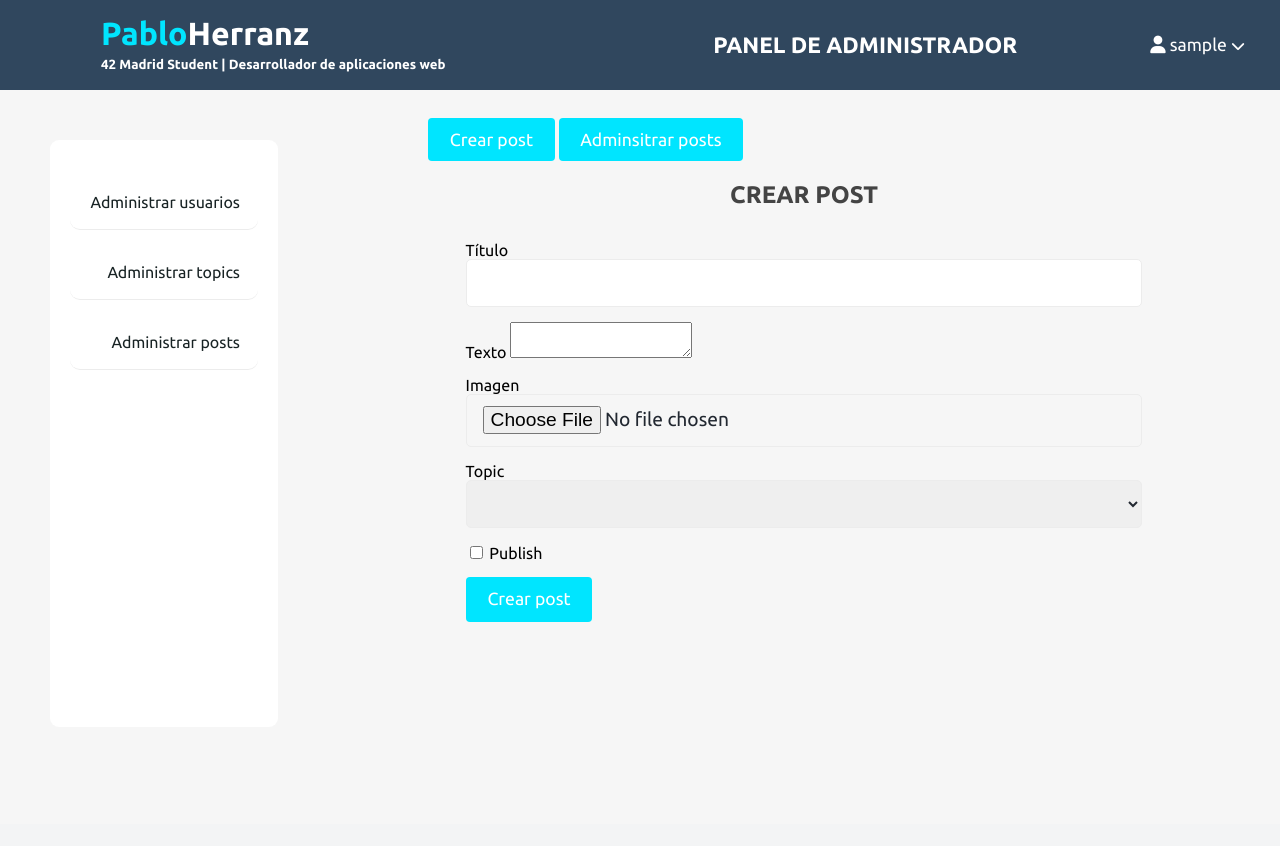
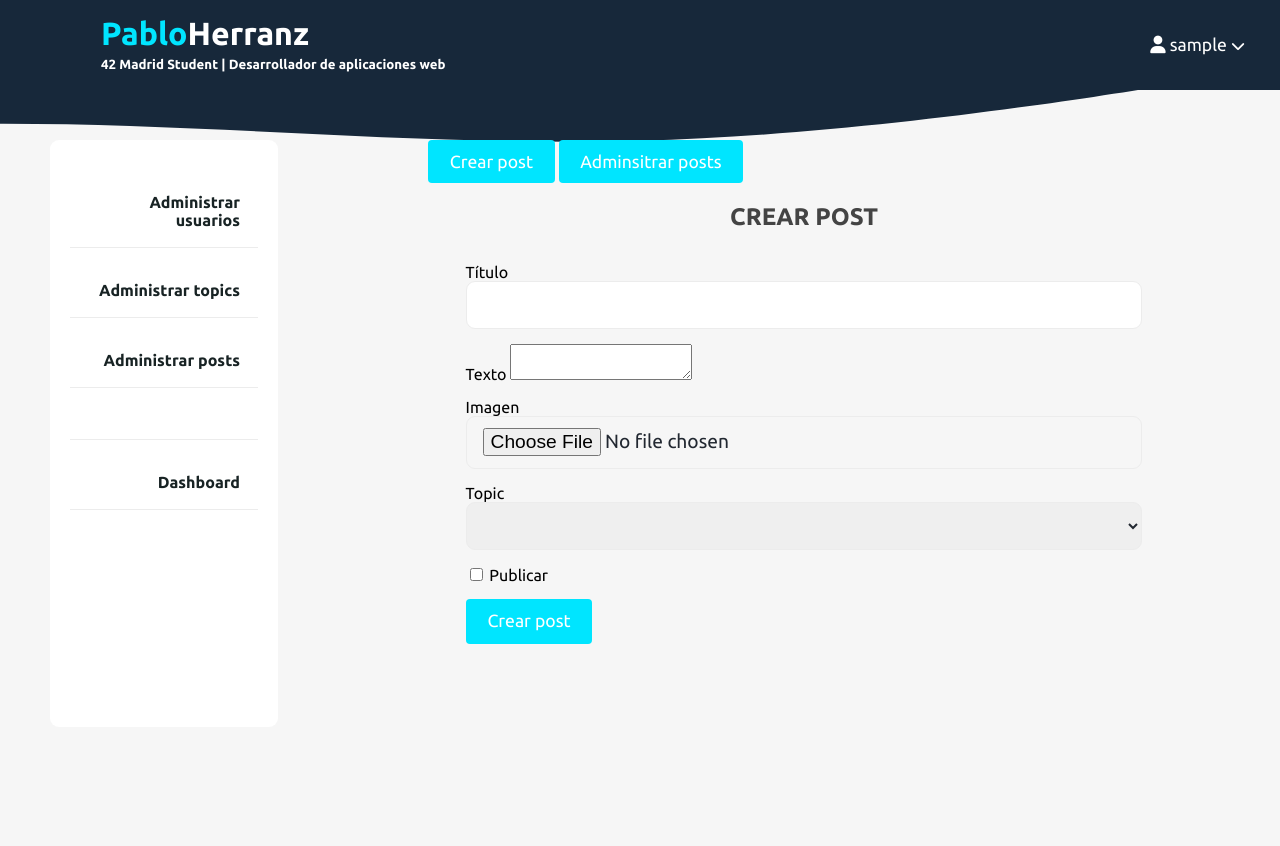
Before and after one commit to pabloherranzcano/TFC, a PHP site: page /admin/posts/create.php in a window 1280 px wide. Before the commit the page ends 622 px from the top, so only its background shows below. Run offline with PHP 8.4, Linux system fonts and the light colour scheme; the visitor is signed in with stand-in values (Sample User, id 1); data that the repository does not hold is empty; some libraries are stand-ins or nearby versions.

Commit message:
Todo tira

```diff
--- a/admin/dashboard.php
+++ b/admin/dashboard.php
@@ -44,7 +44,7 @@ adminOnly();
 		<div class="admin-content">
 			<div class="content">
 
-				<h2 class="page-title">Bienvenido al panel de control del administrador</h2>
+				<h2 class="dashboard-message">Bienvenido al panel de control del administrador</h2>
 
 				<?php include ROOT_PATH . "/app/includes/messages.php"; ?>
 
--- a/admin/posts/create.php
+++ b/admin/posts/create.php
@@ -95,12 +95,12 @@ adminOnly();
 						<?php if (empty($published)) : ?>
 							<label>
 								<input type="checkbox" name="published">
-								Publish
+								Publicar
 							</label>
 						<?php else : ?>
 							<label>
 								<input type="checkbox" name="published" checked>
-								Publish
+								Publicar
 							</label>
 						<?php endif; ?>
 					</div>
--- a/admin/posts/index.php
+++ b/admin/posts/index.php
@@ -4,6 +4,8 @@ include ROOT_PATH . "/app/controllers/posts.php";
 
 // Llamamos a adminOnly(), para comprobar si el usuario tiene o no permisos.
 adminOnly();
+
+$records = getPostRecords();
 ?>
 
 <!DOCTYPE html>
@@ -56,7 +58,6 @@ adminOnly();
 					<thead>
 						<th>#</th>
 						<th>Título</th>
-						<th>Autor</th>
 						<th colspan='3'>Opciones</th>
 					</thead>
 					<tbody>
@@ -64,7 +65,6 @@ adminOnly();
 							<tr>
 								<td><?php echo $key + 1; ?></td>
 								<td><?php echo $post['title']; ?></td>
-								<td><?php echo $post['username']; ?></td>
 								<td><a href="edit.php?id=-<?php echo $post['id'] ?>-" class="edit">Editar</a></td>
 								<td><a href="edit.php?delete_id=<?php echo $post['id'] ?>" class="delete">Eliminar</a></td>
 
--- a/admin/users/index.php
+++ b/admin/users/index.php
@@ -46,7 +46,7 @@ adminOnly();
 		<!-- Admin content -->
 		<div class="admin-content">
 			<div class="btn-group">
-			<a href="create.php" class="btn btn-big">Crear&nbsp;usuario</a>
+				<a href="create.php" class="btn btn-big">Crear&nbsp;usuario</a>
 				<a href="index.php" class="btn btn-big">Administrar&nbsp;usuario</a>
 			</div>
 
--- a/app/database/db.php
+++ b/app/database/db.php
@@ -224,7 +224,7 @@ function delete($table, $id)
 }
 
 /*
-** unción para saber quién ha escrito un post, ya que user_id es foreign key de la tabla POSTS, y no podremos obtener
+** Función para saber quién ha escrito un post publicado, ya que user_id es foreign key de la tabla POSTS, y no podremos obtener
 ** el nombre del "user_id" sin hacer un inner join en la consulta
 **
 ** SELECT p.*, u.username
@@ -250,6 +250,34 @@ function getPublishedPosts()
 	return ($records);
 }
 
+/*
+** Función para saber quién ha escrito un post. Recogemos todos los datos de los posts, y de ahí extraemos
+** quién es el autor.
+**
+** SELECT p.*, u.username
+** 			FROM posts AS p
+** 			JOIN users AS u
+** 			ON p.user_id=u.id;
+** 			WHERE published=1
+** 			AND published=0"
+**
+** Ponemos ? en p.published para poder pasarlo como condición a la hora de llamar a executeQuery, que recibe
+** la query sql y una condición.
+*/
+function getPostRecords()
+{
+	global $connection;
+
+	$sql = "SELECT p.*, u.username
+			FROM posts AS p
+			JOIN users AS u
+			ON p.user_id=u.id
+			WHERE p.published=1
+			OR p.published=0";
+	$stmt = executeQuery($sql, ['published' => 1]);
+	$records = $stmt->get_result()->fetch_all(MYSQLI_ASSOC);
+	return ($records);
+}
 /*
 ** Función para buscar posts. Le entra por parámetro la palabra a buscar. Es muy parecida a getPublishedPosts,
 ** sólo que añadiendo AND y OR. Sería como decirle "búscame los posts publicados y cuyo título O cuerpo contenga
@@ -284,7 +312,7 @@ function searchPosts($term)
 }
 
 /*
-** Función para buscar toos los posts de una temática determinada.Le entra por parámetro el id de la temática.
+** Función para buscar toos los posts de una temática determinada. Le entra por parámetro el id de la temática.
 ** Es muy parecida a getPublishedPosts, sólo que añadiendo AND. Sería como decirle "búscame los posts publicados
 ** que pertenezcan a la temática (topic_id) X.
 **
--- a/app/includes/adminHeader.php
+++ b/app/includes/adminHeader.php
@@ -6,7 +6,6 @@
 			<h5 class="logo-description">42 Madrid Student | Desarrollador de aplicaciones web</h5>
 		</a>
 	</div>
-	<h1 class="central">PANEL DE ADMINISTRADOR</h1>
 	<i class="fa fa-bars burger"></i>
 	<ul class="nav">
 		<?php if (isset($_SESSION['id'])) : ?>
--- a/app/includes/adminSidebar.php
+++ b/app/includes/adminSidebar.php
@@ -4,6 +4,8 @@
 		<li><a href="<?php echo BASE_URL . "/admin/users/index.php" ?>">Administrar usuarios</a></li>
 		<li><a href="<?php echo BASE_URL . "/admin/topics/index.php" ?>">Administrar topics</a></li>
 		<li><a href="<?php echo BASE_URL . "/admin/posts/index.php" ?>">Administrar posts</a></li>
+		<li><a></a></li>
+		<li><a href="<?php echo BASE_URL . "/admin/dashboard.php" ?>">Dashboard</a></li>
 	</ul>
 </div>
 <!-- // ADMIN SIDEBAR -->
--- a/assets/css/admin.css
+++ b/assets/css/admin.css
@@ -1,19 +1,28 @@
 /* NAVBAR ADMIN SECTION */
 
-header {
-    background-color: #30475e;
-    display: flex;
+body {
+    background-color: #f6f6f6;
+    background-image: url("../../assets/images/waves/waveAdmin.svg");
+    background-repeat: no-repeat;
 }
 
-.central {
-    margin: auto;
-    font-size: 1.4em;
-    font-weight: bold;
+header {
+    background-color: #17283a;
+    display: flex;
 }
 
 header .nav {
     position: absolute;
     right: 0;
+}
+
+
+/* DASHBOARD MESSAGE */
+
+.dashboard-message {
+    display: block;
+    text-align: center;
+    margin-top: 150px;
 }
 
 .admin-wrapper {
@@ -33,6 +42,7 @@ header .nav {
 .admin-wrapper .admin-content {
     flex: 8;
     height: 100%;
+    margin-top: 22px;
 }
 
 .admin-wrapper .left-sidebar ul {
@@ -48,8 +58,8 @@ header .nav {
     border-bottom: 1px solid #ececec;
     transition: all .3s;
     text-align: right;
-    border-radius: 10px;
     margin: 15px 0;
+    font-weight: bold;
 }
 
 .admin-wrapper .left-sidebar ul li a:hover {
--- a/assets/css/style.css
+++ b/assets/css/style.css
@@ -64,7 +64,7 @@
 	    display: block;
 	    width: 100%;
 	    border: 1px solid #ececec;
-	    border-radius: 5px;
+	    border-radius: 9px;
 	    outline: none;
 	    color: #222831;
 	    line-height: 1.5rem;
@@ -85,6 +85,8 @@
 	    margin: 0;
 	    /* background-color: #212121; */
 	    background-color: #f6f6f6;
+	    background-image: url("../images/waves/waveIndex.svg");
+	    background-repeat: no-repeat;
 	}
 	/* MENSAJE REGISTRO */
 
--- a/index.php
+++ b/index.php
@@ -2,7 +2,7 @@
 include "path.php";
 include ROOT_PATH . "/app/controllers/topics.php";
 
-/* Lo primero, hacemos fetch de todos los posts de la base de datos que
+/* Hacemos fetch de todos los posts de la base de datos que
 ** queremos que se muestren (publish = 1).
 **
 ** $posts = selectAll('posts', ['published' => 1]);
@@ -109,7 +109,7 @@ if (isset($_GET['topic_id'])) {
 							<p class="preview-text">
 								<?php echo html_entity_decode(substr($post['body'], 0, 230) . '...'); ?>
 							</p>
-							<a href="single.php?id=<?php echo $post['id']; ?>" class="btn read-more">Read more...</a>
+							<a href="single.php?id=<?php echo $post['id']; ?>" class="btn read-more">Seguir leyendo...</a>
 						</div>
 					</div>
 					<!-- // Post -->
@@ -124,6 +124,7 @@ if (isset($_GET['topic_id'])) {
 			<div class="sidebar">
 				<!-- Sobre mí -->
 				<div class="section about">
+					<img src="<?php echo BASE_URL . "/assets/images/linkedin.png";?>" alt="">
 					<h2 class="section-title">SOBRE MÍ</h2>
 					<p>Lorem ipsum dolor sit amet consectetur adipisicing elit. Quis porro odit optio, libero, accusantium in ipsum deserunt expedita temporibus nihil nisi! Non eius magnam id alias rem nobis provident laudantium.</p>
 				</div>
```
Also changed, not shown: other parts of assets/css/style.css (+16 -10 lines), assets/images/favicon.ico (deleted), assets/images/linkedin.png (added), assets/images/waves/waveAdmin.svg (added), assets/images/waves/waveIndex.svg (renamed from assets/images/wave.svg).
